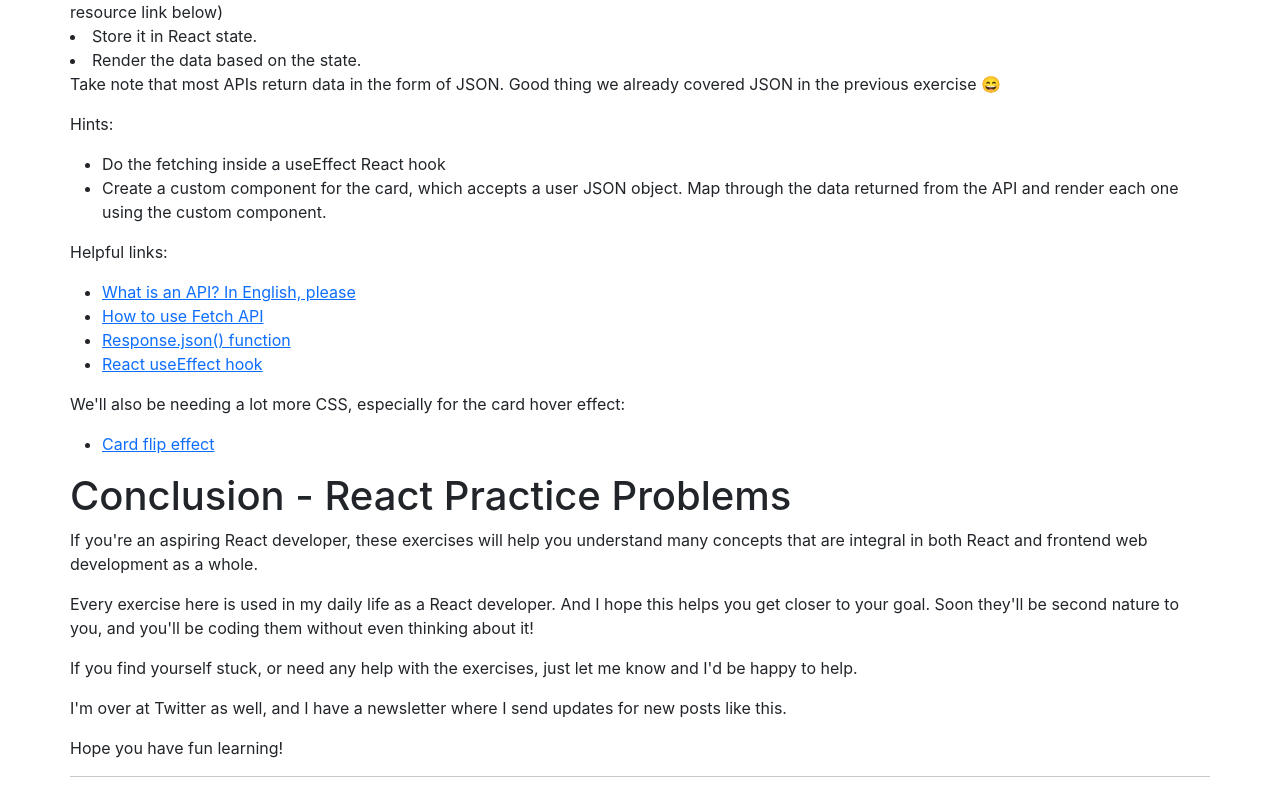
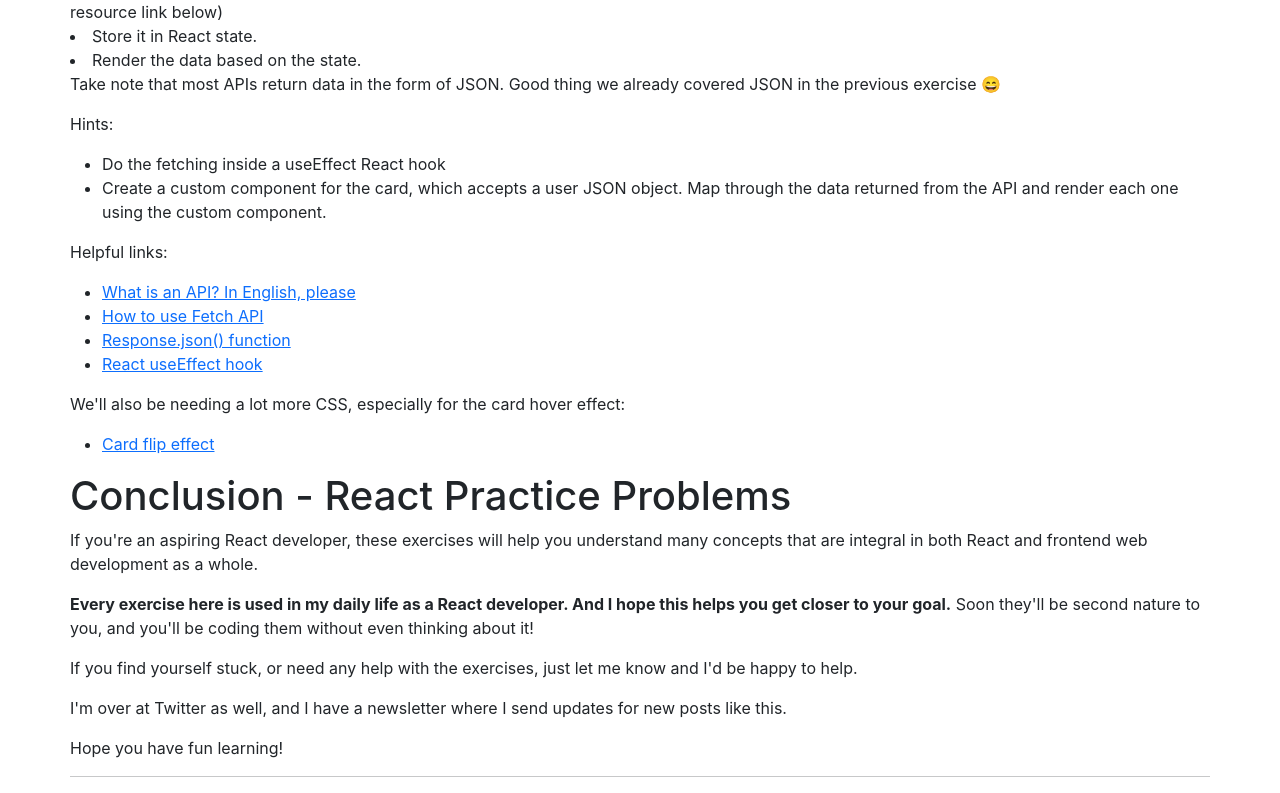
Before and after one commit to nescalan/coderfiles, a React (Create React App) app: page / in a window 1280 px wide. Shown: the part 7521-8314 px from the top of the page. Built offline with nearby package versions, Linux system fonts and the light colour scheme.

Commit message:
Deploy: feb 7, 16:30

```diff
--- a/src/pages/Home/Home.jsx
+++ b/src/pages/Home/Home.jsx
@@ -497,10 +497,12 @@ const Home = () => {
           web development as a whole.
         </p>
         <p>
-          Every exercise here is used in my daily life as a React developer. And
-          I hope this helps you get closer to your goal. Soon they'll be second
-          nature to you, and you'll be coding them without even thinking about
-          it!
+          <strong>
+            Every exercise here is used in my daily life as a React developer.
+            And I hope this helps you get closer to your goal.
+          </strong>{" "}
+          Soon they'll be second nature to you, and you'll be coding them
+          without even thinking about it!
         </p>
         <p>
           If you find yourself stuck, or need any help with the exercises, just
```
